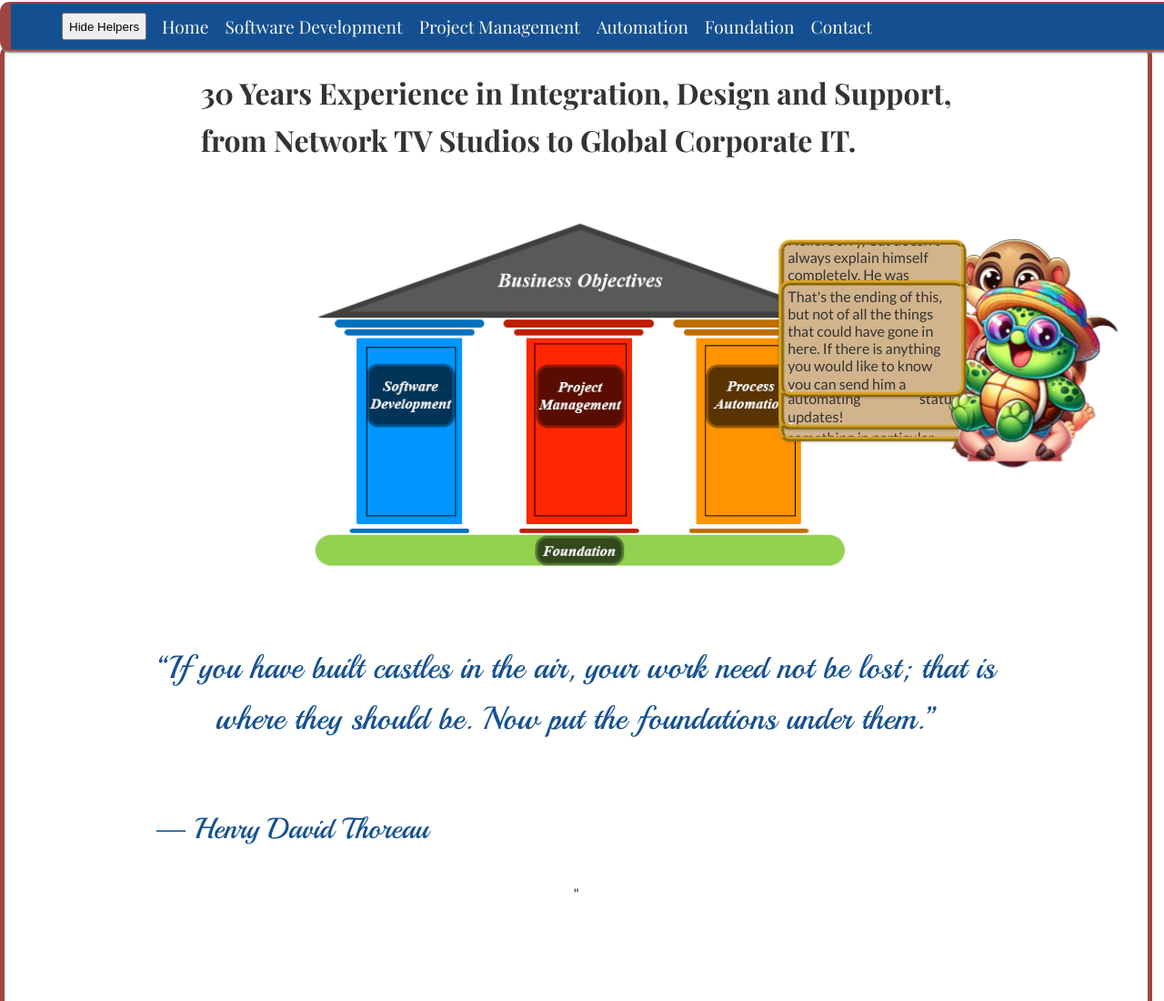
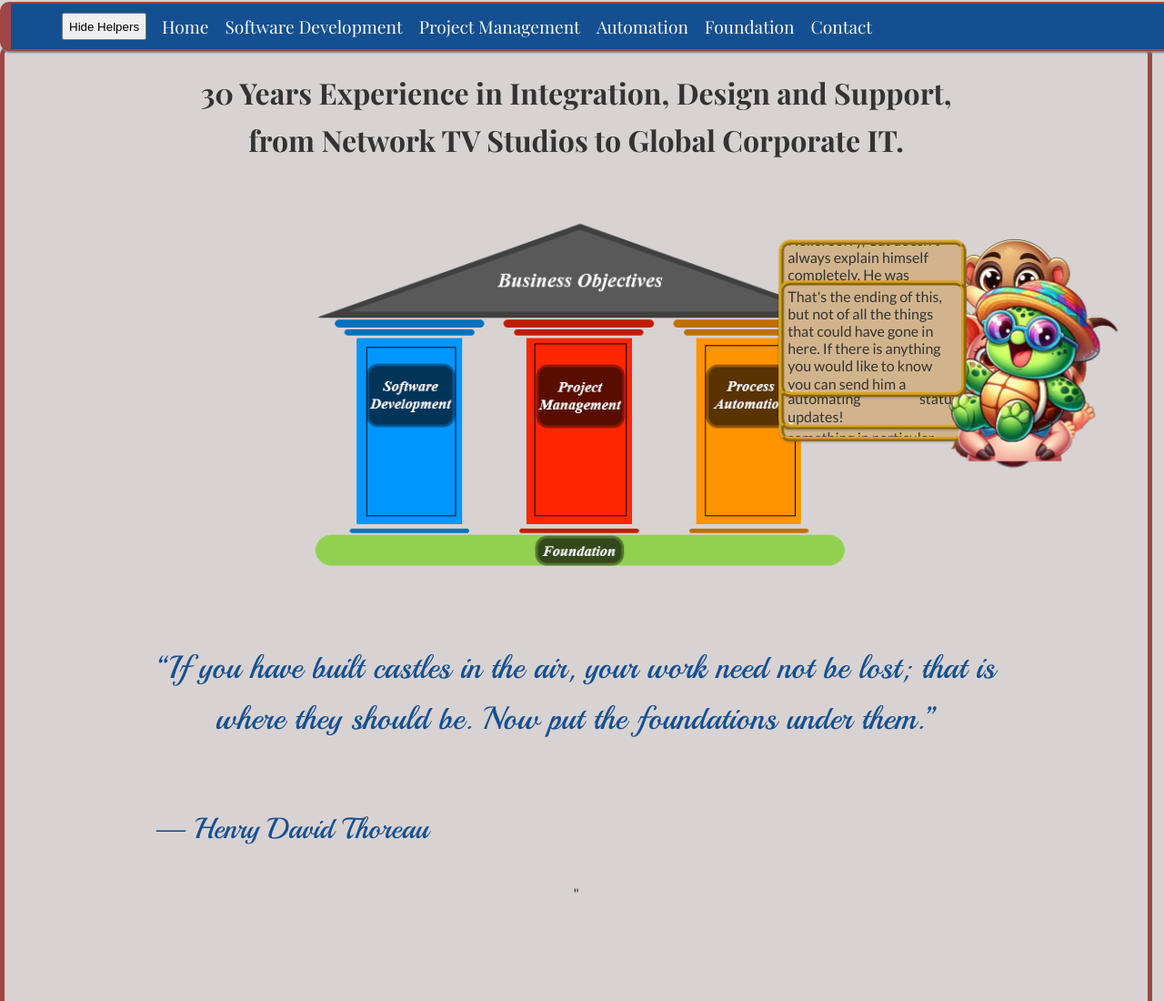
Before and after one commit to kjwagner613/portfolio, a plain HTML site: page index.html in a window 1280 px wide. Shown: the top 1100 px of the page at 91% size. Drawn offline with nearby package versions, Linux system fonts and the light colour scheme.

Commit message:
updated resume for ATS

```diff
--- a/css/styles.css
+++ b/css/styles.css
@@ -2,8 +2,10 @@
 
 
 :root {
+  --background-color: #9b8a8a60;
   --primary-color: #145091;
   --secondary-color: #f9f9f9;
+  /* --text-color: rgb(197, 183, 183); */
   --text-color: #333333;
   --border-color: #9f4545;
   --hover-color: #76899d;
@@ -27,6 +29,9 @@
   font-style: normal;
 }
 
+.center {
+  text-align: center;
+}
 
 .helpers {
   display: none;
```
Also changed, not shown: Layer 1.png (added), assets/logo.ico (renamed from assets/favicon.ico), 8 other files.
